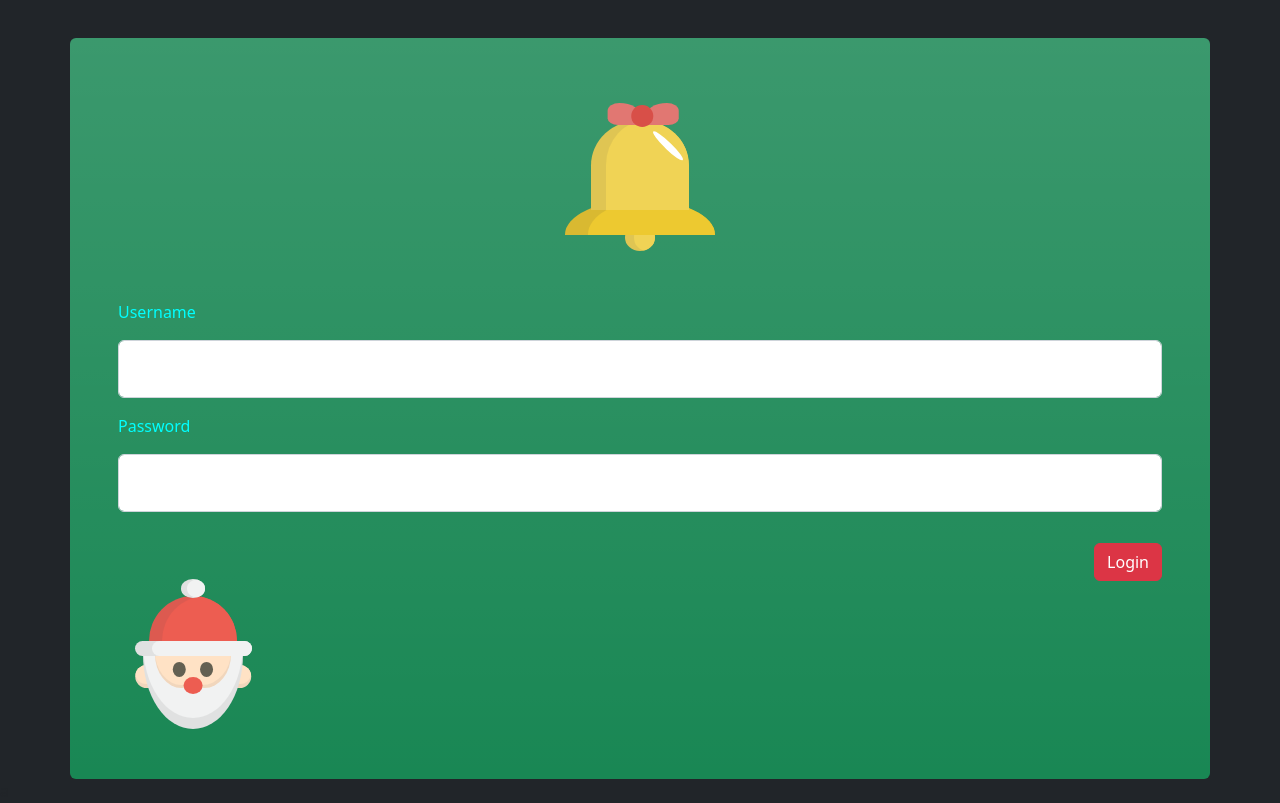
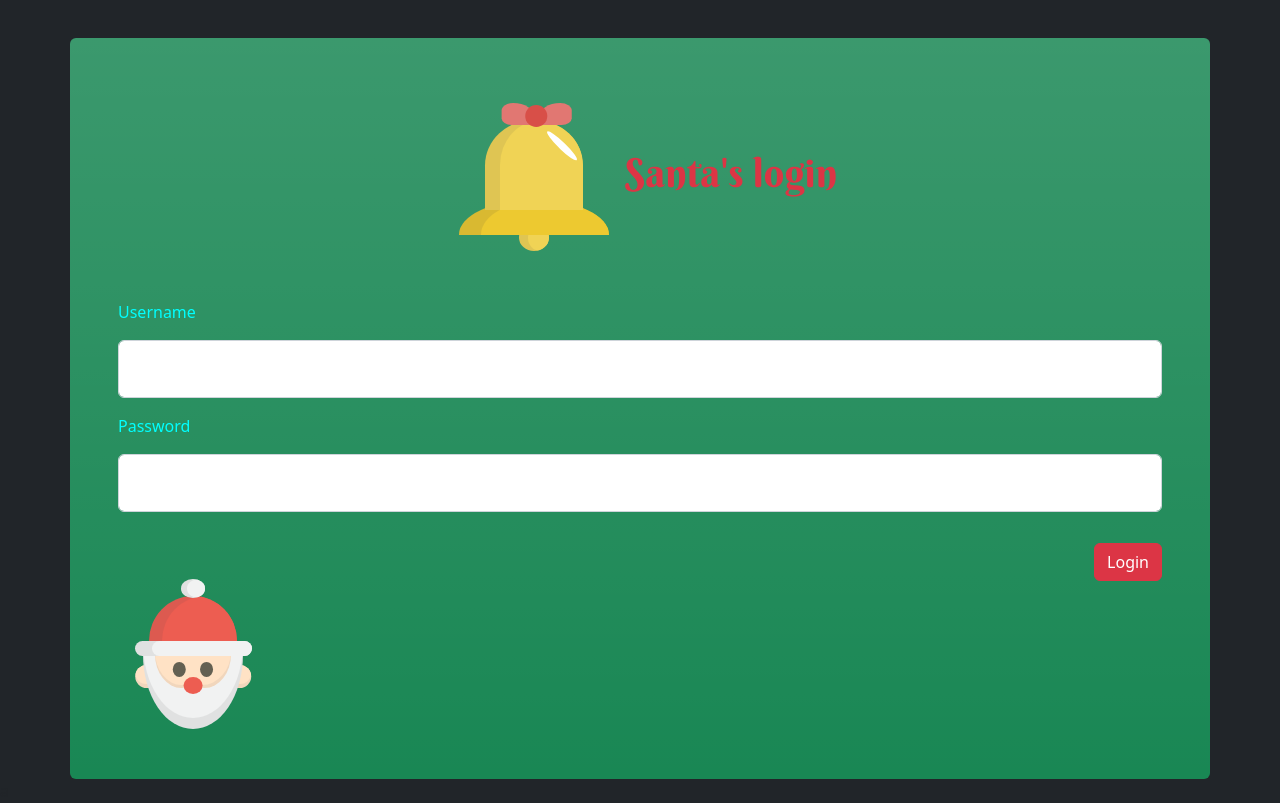
Before and after one commit to Lacrosser/BabboNatale, a plain HTML site: page PROGETTO_BABBO/index.html in a window 1280 px wide. Drawn offline with nearby package versions, Linux system fonts and the light colour scheme.

Commit message:
title
ho cambiato il font del titolo

```diff
--- a/PROGETTO_BABBO/css/style.css
+++ b/PROGETTO_BABBO/css/style.css
@@ -1,3 +1,8 @@
+.title{
+  font-family: 'Berkshire Swash', cursive;
+  /* color: rgba(255, 0, 0, .7); */
+}
+
 .spazioBtn{
     margin-top: 3%;
 
--- a/PROGETTO_BABBO/index.html
+++ b/PROGETTO_BABBO/index.html
@@ -8,7 +8,9 @@
     <title>Document</title>
     <link href="https://cdn.jsdelivr.net/npm/bootstrap@5.2.3/dist/css/bootstrap.min.css" rel="stylesheet"
         integrity="sha384-rbsA2VBKQhggwzxH7pPCaAqO46MgnOM80zW1RWuH61DGLwZJEdK2Kadq2F9CUG65" crossorigin="anonymous">
-    <link rel="preconnect" href="https://fonts.googleapis.com"><link rel="preconnect" href="https://fonts.gstatic.com" crossorigin><link href="https://fonts.googleapis.com/css2?family=Berkshire+Swash&display=swap" rel="stylesheet">
+    <link rel="preconnect" href="https://fonts.googleapis.com">
+    <link rel="preconnect" href="https://fonts.gstatic.com" crossorigin>
+    <link href="https://fonts.googleapis.com/css2?family=Berkshire+Swash&display=swap" rel="stylesheet">
     <link rel="stylesheet" href="https://cdn.jsdelivr.net/npm/bootstrap-icons@1.10.2/font/bootstrap-icons.css">
     <link rel="stylesheet" href="./css/style.css">
     <link rel="stylesheet" href="./css/icone.css">
@@ -19,7 +21,8 @@
     <main class="container text-secondary spazioBtn bg-success bg-gradient bg-opacity-100 p-5 rounded ">
 
         <div class="txtColor">
-            <div class="campana d-flex justify-content-center">
+
+            <div class="campana d-flex justify-content-center ">
                 <!-- bell icon-->
                 <div class="bell-icon icon mx-3 my-3">
                     <div class="bell-icon__ribbon">
@@ -32,6 +35,9 @@
                         <div class="bell-icon__body-middle"></div>
                         <div class="bell-icon__body-bottom"></div>
                     </div>
+                </div>
+                <div class="d-flex align-items-center text-danger">
+                    <h1 class="title"> Santa's login</h1>
                 </div>
             </div>
 
@@ -48,7 +54,8 @@
 
                 </div>
                 <div class="">
-                    <div class="d-flex justify-content-end "><button class="btn btn-danger spazioBtn" id="login">Login</button></div>
+                    <div class="d-flex justify-content-end "><button class="btn btn-danger spazioBtn"
+                            id="login">Login</button></div>
 
                     <!-- santa icon -->
                     <div class="santa-icon icon ">
```
